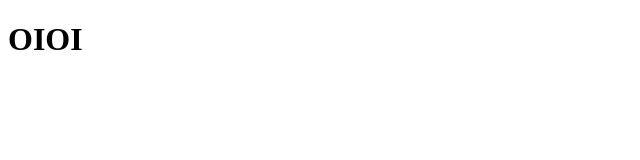
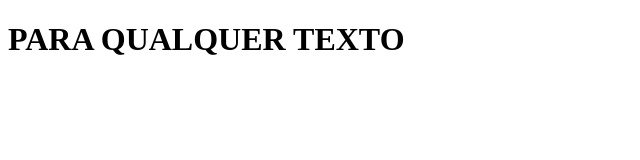
Before and after one commit to otaviobonassi/show-me-the-money, a plain HTML site: page index.html in a window 1280 px wide. Shown: the whole page, without its empty margins (0-640 px from the left). Drawn offline with Linux system fonts and the light colour scheme.

Commit message:
testing changes

```diff
--- a/index.html
+++ b/index.html
@@ -7,7 +7,7 @@
     <title>Document</title>
 </head>
 <body>
-    <h1>OIOI</h1>
+    <h1>PARA QUALQUER TEXTO</h1>
     <script src="index.js"></script>
 </body>
 </html>
```
